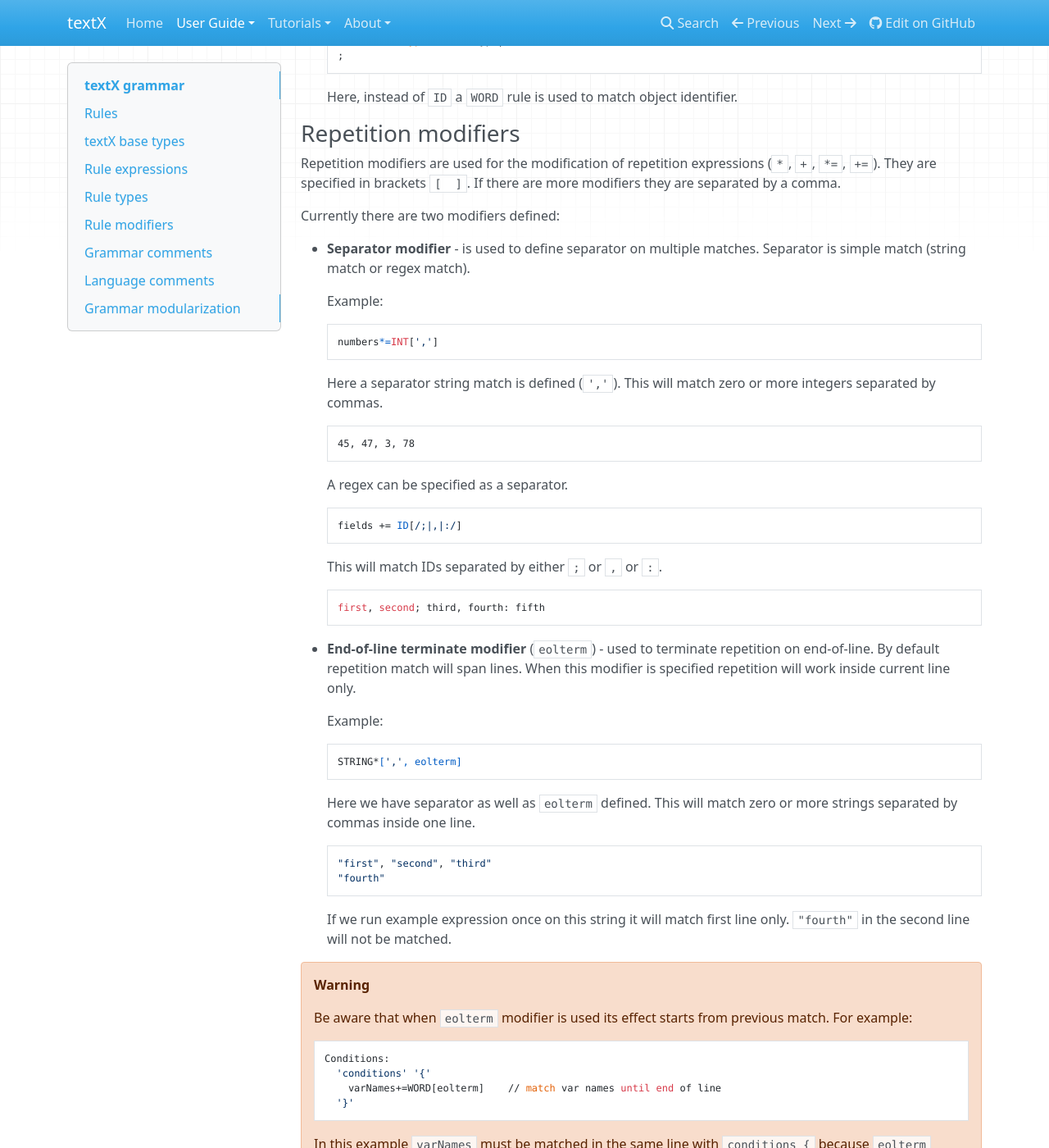
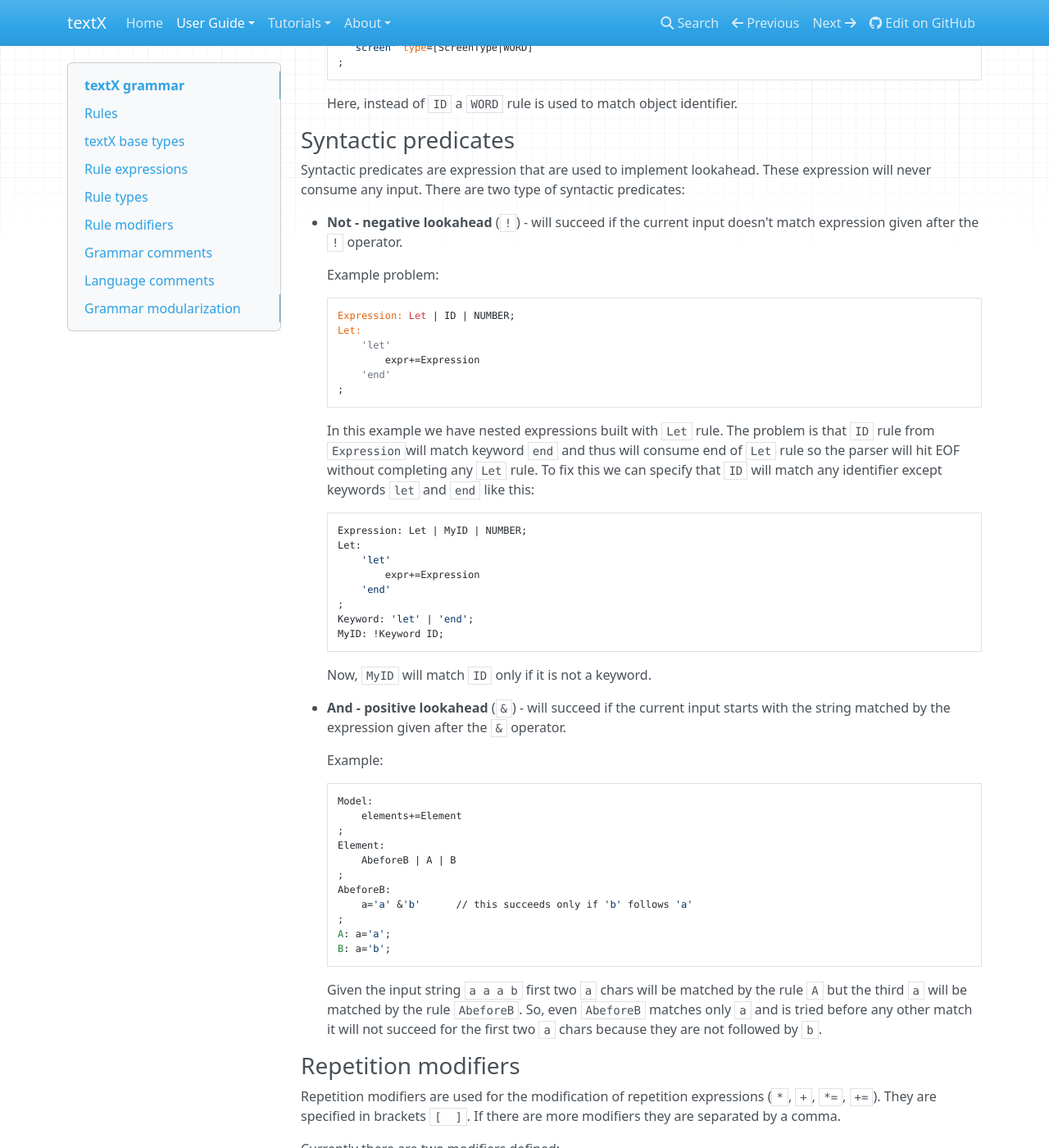
Before and after one commit to textX/textX, an MkDocs documentation site: the page built from docs/grammar.md, in a window 1280 px wide and 1400 px high, scrolled down 7804 px. Shown: the whole window at 82% size. Built offline with MkDocs 1.6.1, drawn with Linux system fonts in a browser that asks for light colours; nearby versions of some CDN libraries; old or Windows-style settings are respelled for this version of MkDocs; some of the changed text lies outside the part shown.

Commit message:
Adding syntactic predicates docs. Reorganizing rule expressions.

```diff
--- a/docs/grammar.md
+++ b/docs/grammar.md
@@ -63,31 +63,60 @@
 
 The basic expressions are:
 
+* Matches
+    * String match (`'...'` or `"..."`)
+    * Regex match (`/.../`)
 * Sequence
 * Ordered choice (`|`)
 * Optional (`?`)
 * Repetitions
     * Zero or more (`*`)
     * One or more (`+`)
-
+* References
+    * Match reference
+    * Link reference (`[..]`)
 * Assignments
     * Plain (`=`)
     * Boolean (`?=`)
     * Zero or more (`*=`)
     * One or more (`+=`)
+* Syntactic predicates
+    * Not (`!`) - negative lookahead
+    * And (`&`) - positive lookahead
 
-* Matches
-    * String match (`'...'`)
-    * Regex match (`/.../`)
 
-* References
-    * Match reference
-    * Link reference (`[..]`)
+### Matches
+
+Match expression are, besides base type rules, the expression at the lowest
+level. They are the basic building blocks for more complex expressions. These
+expressions will consume input on success.
+
+There are two types of match expressions:
+
+* **String match** - is written as a single quoted string. It will match literal
+  string on the input.
+
+    Here are a few examples of string matches:
+
+        'blue'
+        'zero'
+        'person'
+
+* **Regex match** - uses regular expression defined inside `/ /` to match
+  input. Therefore, it defines a whole class of strings that can be matched.
+  Internally a python `re` module is used.
+
+    Here are few example of regex matches:
+
+        /\s*/
+        /[-\w]*\b/
+        /[^}]*/
+
 
 ### Sequence
 
-Sequence is the simplest textX expression that is given by just writing
-contained sub-expressions one after another. For example the following rule:
+Sequence is textX expression that is given by just writing contained
+sub-expressions one after another. For example the following rule:
 
     Colors:
       "red" "green" "blue"
@@ -128,8 +157,8 @@
 
 Underlaying parsing technology of textX is
 [Arpeggio](https://github.com/igordejanovic/Arpeggio) which is parser based on
-PEG grammars and thus the `|` operator directly translates to Arpeggio's
-PEG ordered choice. Using ordered choice yield unambiguous parsing. If the text
+PEG grammars and thus the `|` operator directly translates to Arpeggio's PEG
+ordered choice. Using ordered choice yield unambiguous parsing. If the text
 parses there is only one parse tree possible.
 
 
@@ -376,6 +377,66 @@
         ;
 
     Here, instead of `ID` a `WORD` rule is used to match object identifier.
+
+
+### Syntactic predicates
+
+Syntactic predicates are expression that are used to implement lookahead. These
+expression will never consume any input. There are two type of syntactic
+predicates:
+
+* **Not - negative lookahead** (`!`) - will succeed if the current input doesn't
+  match expression given after the `!` operator.
+
+    Example problem:
+
+        Expression: Let | ID | NUMBER;
+        Let:
+            'let'
+                expr+=Expression
+            'end'
+        ;
+
+    In this example we have nested expressions built with `Let` rule. The problem
+    is that `ID` rule from `Expression `will match keyword `end` and thus will
+    consume end of `Let` rule so the parser will hit EOF without completing any
+    `Let` rule. To fix this we can specify that `ID` will match any identifier
+    except keywords `let` and `end` like this:
+
+        Expression: Let | MyID | NUMBER;
+        Let:
+            'let'
+                expr+=Expression
+            'end'
+        ;
+        Keyword: 'let' | 'end';
+        MyID: !Keyword ID;
+
+    Now, `MyID` will match `ID` only if it is not a keyword.
+
+
+* **And - positive lookahead** (`&`) - will succeed if the current input starts
+  with the string matched by the expression given after the `&` operator.
+
+    Example:
+
+        Model:
+            elements+=Element
+        ;
+        Element:
+            AbeforeB | A | B
+        ;
+        AbeforeB:
+            a='a' &'b'      // this succeeds only if 'b' follows 'a'
+        ;
+        A: a='a';
+        B: a='b';
+
+    Given the input string `a a a b` first two `a` chars will be matched by the
+    rule `A` but the third `a` will be matched by the rule `AbeforeB`.
+    So, even `AbeforeB` matches only `a` and is tried before any other match it
+    will not succeed for the first two `a` chars because they are not followed
+    by `b`.
 
 
 ### Repetition modifiers
```
Also changed, not shown: other parts of docs/grammar.md (+0 -28 lines).
